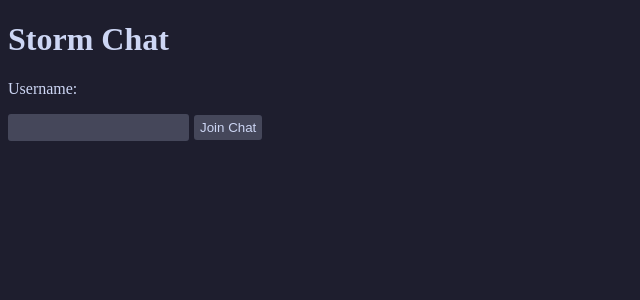
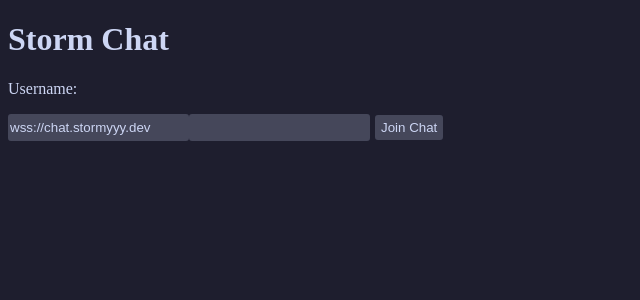
Before and after one commit to StormLight14/storm-chat, a SvelteKit app: page / in a window 1280 px wide. Shown: the top 300 px of the page, without its empty margins (0-640 px from the left). Built offline with nearby package versions, Linux system fonts and the light colour scheme.

Commit message:
allow user to choose server address

```diff
--- a/src/lib/store.ts
+++ b/src/lib/store.ts
@@ -5,8 +5,8 @@ const messageStore = writable('');
 const connectedStore = writable(false);
 const usersStore = writable([]);
 
-const setupWebsocket = async (username: string) => {
-    socket = new WebSocket('ws://localhost:8082');
+const setupWebsocket = async (address: string, username: string) => {
+    socket = new WebSocket(address);
 
     // Connection opened
     socket.addEventListener('open', function (event) {
--- a/src/routes/+page.svelte
+++ b/src/routes/+page.svelte
@@ -15,6 +15,7 @@
   let messages: string[][] = [];
 
   let users: string[];
+  let address: string = "wss://chat.stormyyy.dev";
 
   let connected = false;
   let showConnected = false;
@@ -35,7 +36,7 @@
           responseMessage = "";
         }
       }
-      store.setupWebsocket(username);
+      store.setupWebsocket(address, username);
       username_submitted = true;
       if (connected === true) {
         responseMessage = "";
@@ -90,6 +91,7 @@
   {#if connected === false || username_submitted === false}
     <p>Username: </p>
     <form on:submit={join}>
+      <input type="text" bind:value={address}/>
       <input type="text" bind:value={username} minlength="{minUsernameLength}" maxlength="16"/>
       <button type="submit">Join Chat</button>
     </form>
```
